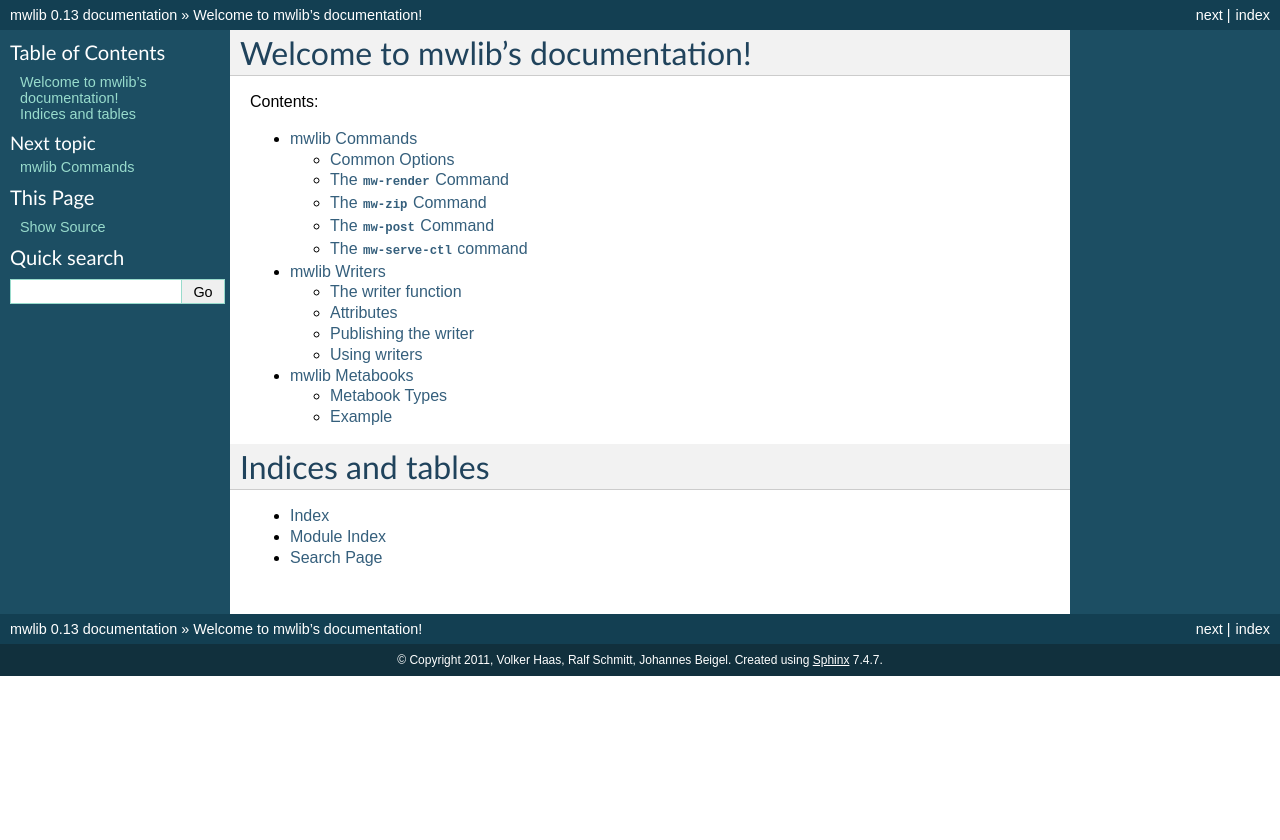
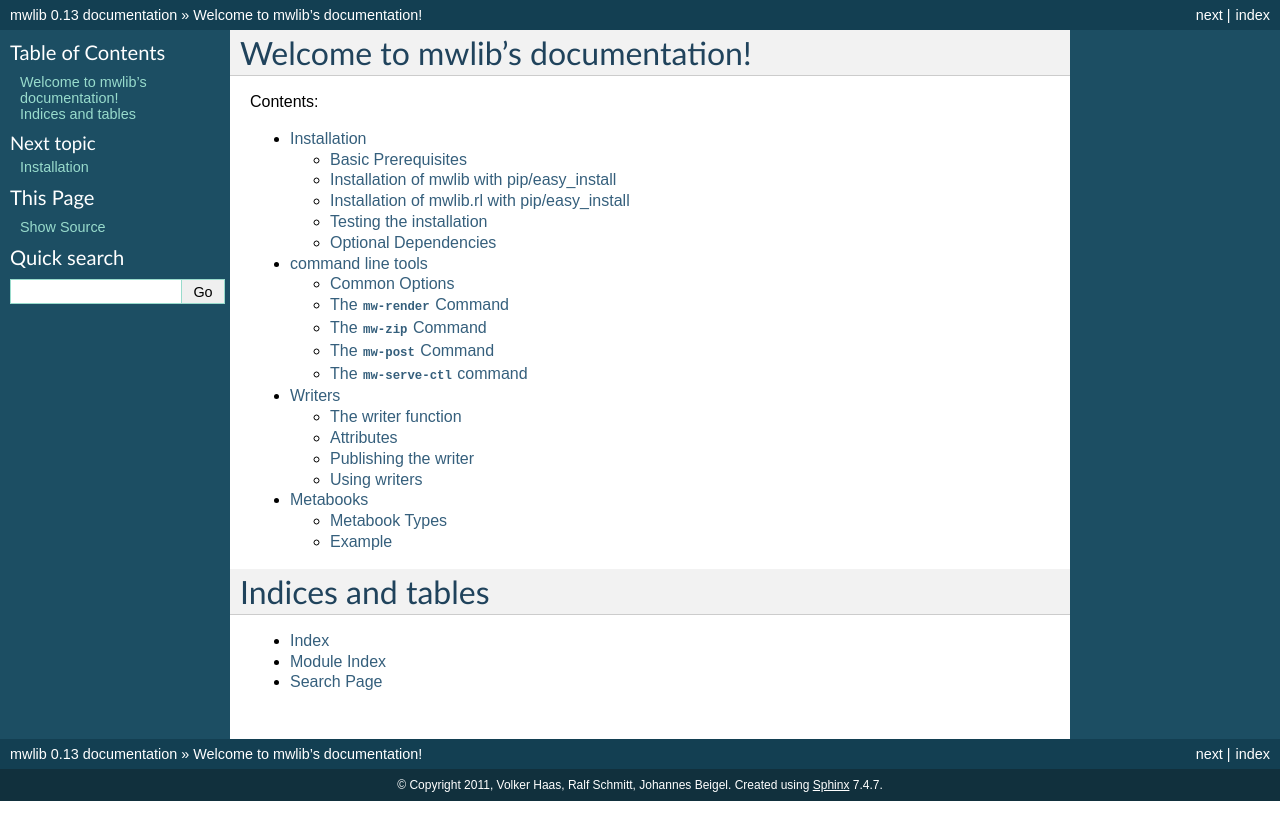
Before and after one commit to pediapress/mwlib, a Sphinx documentation site: the page built from docs/index.rst, in a window 1280 px wide. Shown: the top 840 px of the page. Built offline with Sphinx 7.4.7, drawn with Linux system fonts in a browser that asks for light colours; some of the changed lines change nothing that is shown.

Commit message:
add documentation about installation

```diff
--- a/docs/commands.rst
+++ b/docs/commands.rst
@@ -1,8 +1,8 @@
 .. -*- mode: rst; coding: utf-8 -*-
 
-~~~~~~~~~~~~~~
-mwlib Commands
-~~~~~~~~~~~~~~
+~~~~~~~~~~~~~~~~~~~
+command line tools
+~~~~~~~~~~~~~~~~~~~
 
 Common Options
 ==============
--- a/docs/index.rst
+++ b/docs/index.rst
@@ -11,6 +11,7 @@
 .. toctree::
    :maxdepth: 2
 
+   installation
    commands
    writers
    metabook
--- /dev/null
+++ b/docs/installation.rst
@@ -0,0 +1,81 @@
+~~~~~~~~~~~~~~
+Installation
+~~~~~~~~~~~~~~
+
+Basic Prerequisites
+====================
+
+You need to have a C compiler, a C++ compiler, make and the python
+development headers installed.  mwlib will work with python 2.5, 2.6
+and 2.7. It will *not* work with python versions >= 3 or < 2.5. mwlib
+requires a recent UNIX-like operating system.
+
+Microsoft Windows is *not* supported.
+
+mwlib is split into multiple namespace packages, that each provide
+different functionality:
+
+mwlib
+  core functionality; provides a parser
+
+mwlib.rl
+  generates PDF files from mediawiki articles. This is what is being
+  used on wikipedia in order to generate PDF output.
+
+mwlib.zim
+  generate ZIM files from mediawiki articles
+
+
+Installation of mwlib with pip/easy_install
+===========================================
+We recommend that you use a virtualenv for installation. If you don't
+use a virtualenv for installation, the commands below must probably be
+run as root. Installation of mwlib can be done with::
+
+   $ pip install -i http://pypi.pediapress.com/simple/ mwlib
+
+This will install mwlib and it's dependencies. The
+"-i http://pypi.pediapress.com/simple/" command line arguments
+instruct pip to use our private pypi server. It contains known "good
+versions" of mwlib dependencies and bugfixes for the greenlet package.
+
+The python imaging module must also be installed. We host a patched
+version that is compatible with pip/easy_install. You can install that
+with::
+
+   $ pip install -i http://pypi.pediapress.com/simple/ pil
+
+or use the version that comes with your operating system.
+
+Installation of mwlib.rl with pip/easy_install
+==============================================
+The following command installs the mwlib.rl package::
+
+   $ pip install -i http://pypi.pediapress.com/simple/ mwlib.rl
+
+If you want to render right-to-left texts, you must also install the
+pyfribidi package::
+
+   $ pip install -i http://pypi.pediapress.com/simple/ pyfribidi
+
+
+Testing the installation
+============================
+Use the following two commands to test the installation::
+
+   $ mw-zip -c :en -o test.zip Acdc Number
+   $ mw-render -c test.zip -o test.pdf -w rl
+
+Open test.pdf in your PDF viewer of choice and make sure that the
+result looks reasonable.
+
+Optional Dependencies
+===========================
+mwlib uses a set of external programs in order to handle certain
+mediawiki formats. You may have to install some or all of the
+following programs depending on your needs:
+
+- imagemagick
+- texvc
+- latex
+- blahtexml
--- a/docs/metabook.rst
+++ b/docs/metabook.rst
@@ -1,5 +1,5 @@
 ~~~~~~~~~~~~~~~
-mwlib Metabooks
+Metabooks
 ~~~~~~~~~~~~~~~
 
 A Metabook describes a collection of articles and chapters together with some
--- a/docs/writers.rst
+++ b/docs/writers.rst
@@ -1,6 +1,6 @@
 .. -*- mode: rst; coding: utf-8 -*-
 
-mwlib Writers
+Writers
 =============
 
 A *writer* in mwlib generates output from a collection of MediaWiki articles
```
Also changed, not shown: 2 other files.
